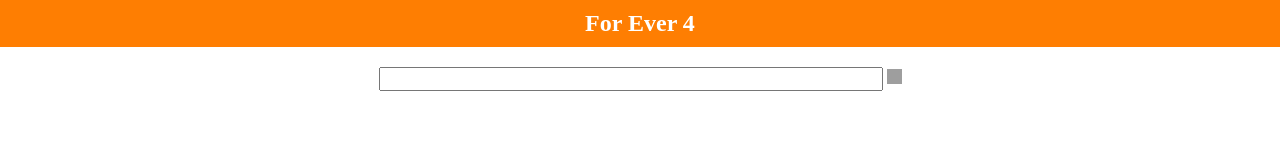
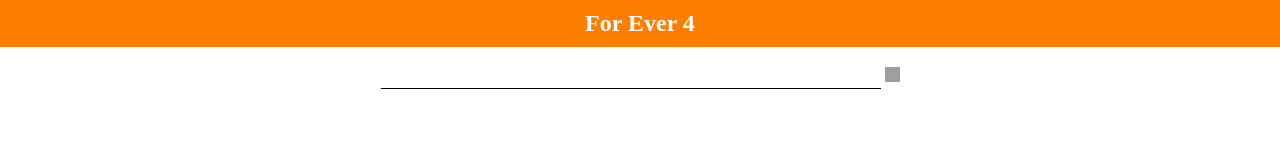
Before and after one commit to future4code/Adrielly-Felix, a plain HTML site: page quinzenal2/bugfixes/dia4-aula8/dia4-aula8/comprar.html in a window 1280 px wide. Shown: the top 160 px of the page. Drawn offline with Linux system fonts and the light colour scheme; grey boxes are pictures that could not be loaded.

Commit message:
Atividade 9

```diff
--- a/quinzenal2/bugfixes/dia4-aula8/dia4-aula8/comprar.html
+++ b/quinzenal2/bugfixes/dia4-aula8/dia4-aula8/comprar.html
@@ -12,7 +12,7 @@
     <h2>For Ever 4</h2>
     <div class="container-do-search">
       <div>
-        <input type="text" />
+        <input class="search" type="text" />
         <img
           src="https://static.thenounproject.com/png/105498-200.png"
           class="icone"
--- a/quinzenal2/bugfixes/dia4-aula8/dia4-aula8/index.css
+++ b/quinzenal2/bugfixes/dia4-aula8/dia4-aula8/index.css
@@ -37,6 +37,11 @@ img {
 
 div > p:first-child {
   display: inline;
+}
+
+.search {
+  border: none;
+  border-bottom: 1px solid black;
 }
 
 .botao-amarelo {
```
